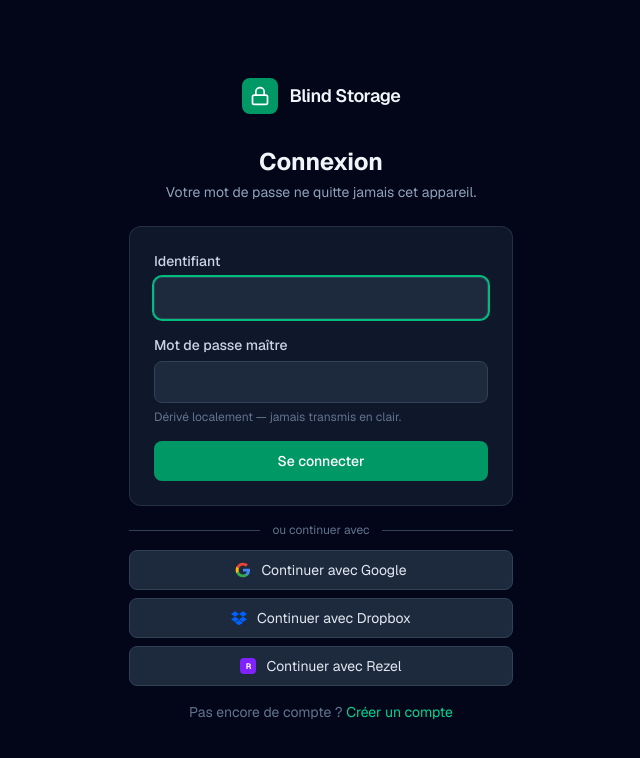
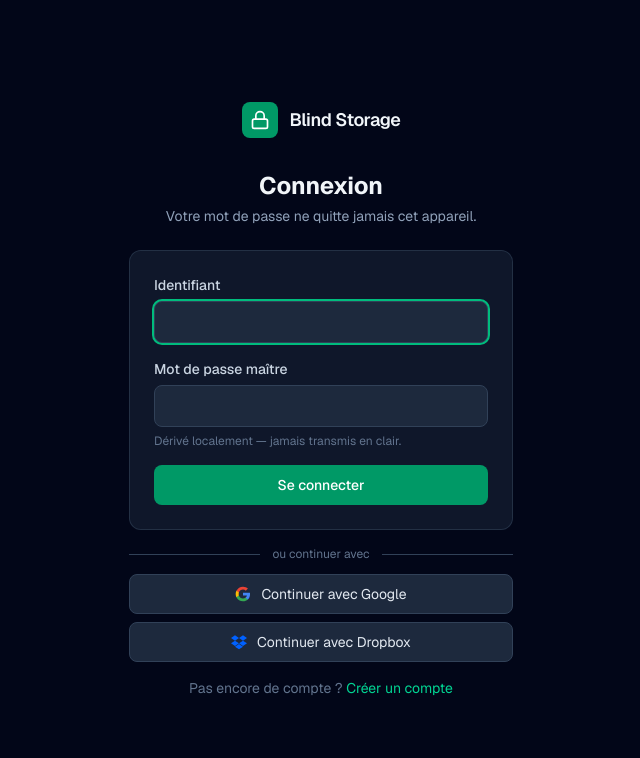
Before and after one commit to blind-storage/front-end, a Next.js app: page /login in a window 1280 px wide. Shown: the top 758 px of the page, without its empty margins (319-959 px from the left). Built offline with nearby package versions, Linux system fonts and the light colour scheme; no server answers.

Commit message:
Remove Rezel OIDC button and related type from LoginPage and Api module

```diff
--- a/app/(auth)/login/page.tsx
+++ b/app/(auth)/login/page.tsx
@@ -192,7 +192,6 @@
         <div className="mt-3 flex flex-col gap-2">
           <OidcButton provider="google" label="Google" icon={<GoogleIcon />} />
           <OidcButton provider="dropbox" label="Dropbox" icon={<DropboxIcon />} />
-          <OidcButton provider="rezel" label="Rezel" icon={<RezelIcon />} />
         </div>
       </div>
 
@@ -211,7 +210,7 @@
   label,
   icon,
 }: {
-  provider: 'google' | 'dropbox' | 'rezel';
+  provider: 'google' | 'dropbox';
   label: string;
   icon: React.ReactNode;
 }) {
@@ -257,11 +256,3 @@
     </svg>
   );
 }
-
-function RezelIcon() {
-  return (
-    <span className="flex h-4 w-4 items-center justify-center rounded bg-violet-600 text-[8px] font-bold text-white leading-none">
-      R
-    </span>
-  );
-}
--- a/lib/api.ts
+++ b/lib/api.ts
@@ -1,7 +1,6 @@
 import type {
   AuthResponseDto,
   CreateUserDto,
-  EnableTotpResponseDto,
   JwtUser,
   OidcConnectionDto,
   OidcLinkPendingResponseDto,
@@ -11,7 +10,7 @@
   UserEntity,
 } from '@blind-storage/types';
 
-export type { AuthResponseDto, CreateUserDto, EnableTotpResponseDto, JwtUser, OidcConnectionDto, OidcSetupDto, TotpRequiredResponseDto, UserEntity };
+export type { AuthResponseDto, CreateUserDto, JwtUser, OidcConnectionDto, OidcSetupDto, TotpRequiredResponseDto, UserEntity };
 
 // Login response is either a token, a pending OIDC state, or a TOTP challenge
 export type LoginOidcResponse =
@@ -185,7 +184,7 @@
 // ── TOTP ─────────────────────────────────────────────────────────────────────
 
 export const enableTotp = (id: string, token: string, secret: string, code: string) =>
-  request<EnableTotpResponseDto>(`/users/${id}/totp/enable`, {
+  request<{ user: UserResponse; recovery_codes: string[] }>(`/users/${id}/totp/enable`, {
     method: 'POST',
     body: JSON.stringify({ secret, code }),
     token,
```
